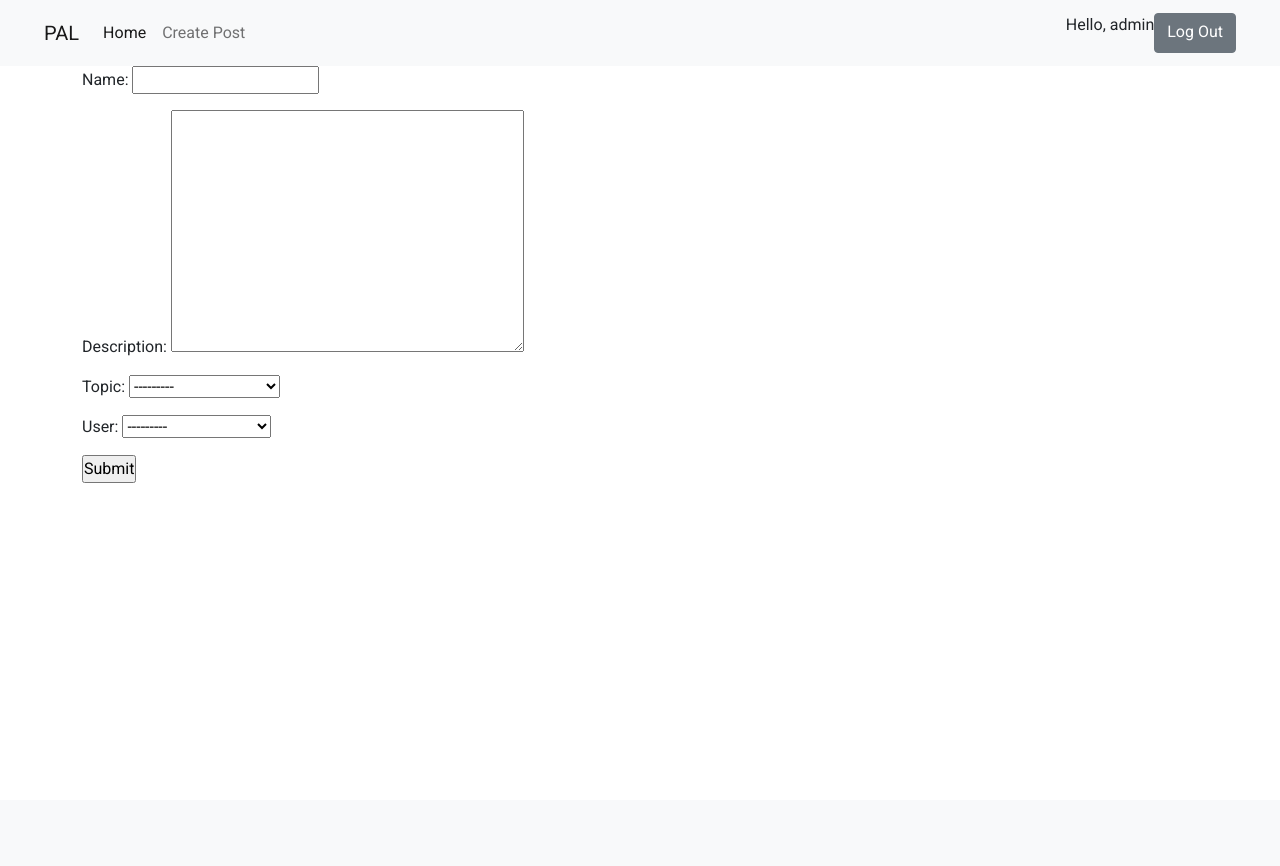
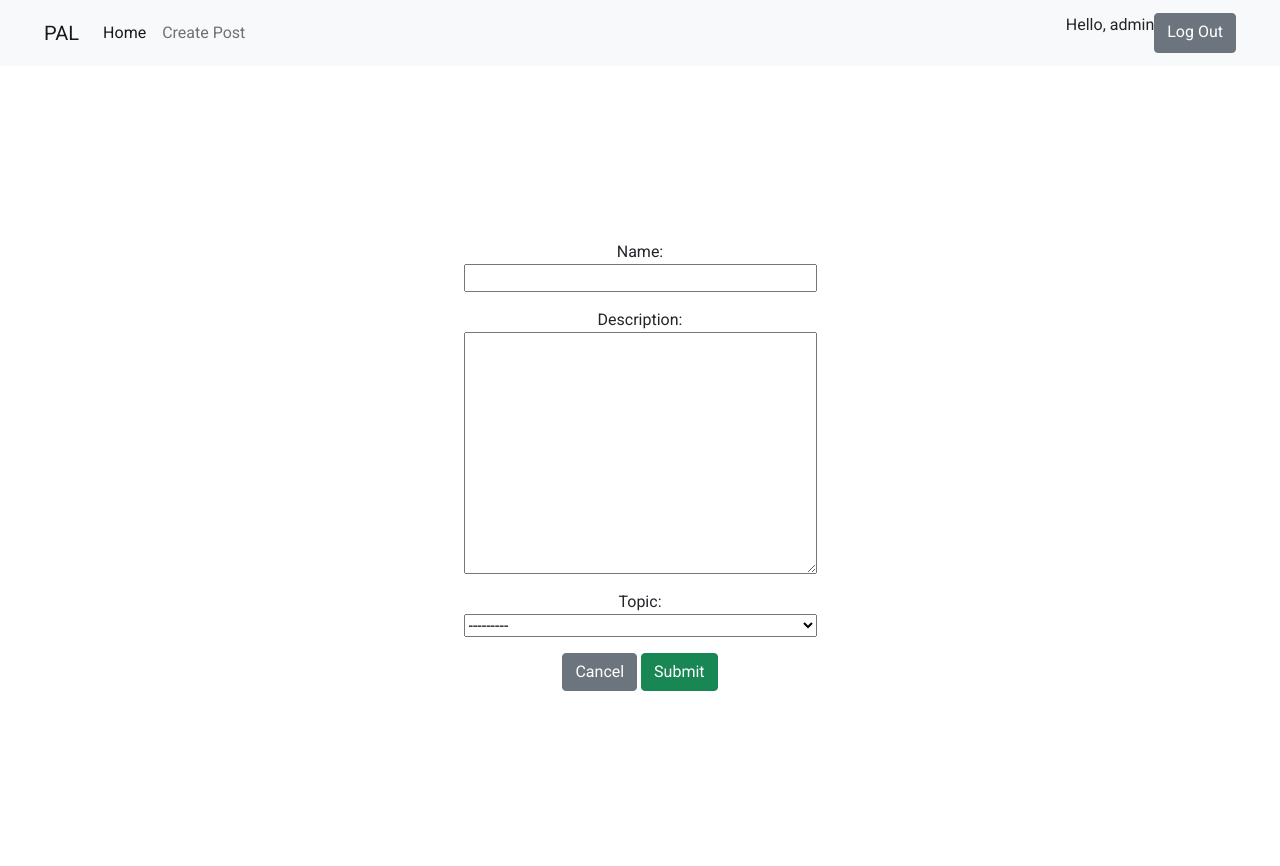
Before and after one commit to vladblk/G608-WebAppProgramming1, a Django app: page /create-post/ in a window 1280 px wide. Before the commit the page ends 483 px from the top, so only its background shows below. Run offline with Django 4.2, Linux system fonts and the light colour scheme; a user stored in the database is signed in; data comes from the database, SQL or seed files in the repository; both versions use the stored data as it was after the commit.

Commit message:
initial create post form design and changes to view

```diff
--- a/PAL - final project/pal/posts/forms.py
+++ b/PAL - final project/pal/posts/forms.py
@@ -6,4 +6,4 @@ class PostForm(ModelForm):
 
     class Meta:
         model = Post
-        fields = '__all__'
+        fields = ['name', 'description', 'topic',]
--- a/PAL - final project/pal/posts/templates/posts/post_form.html
+++ b/PAL - final project/pal/posts/templates/posts/post_form.html
@@ -2,14 +2,21 @@
 
 {% block content %}
 
-<form action="" method="POST">
-    {% csrf_token %}
+<div class="wrapper">
+    <div class="form__container">
+        <form action="" method="POST" id="postForm">
+            {% csrf_token %}
 
-    {{ form.as_p }}
+            {{ form }}
 
-    <input type="hidden" name="next" value="{{ request.GET.next }}">
+            <input type="hidden" name="next" value="{{ request.GET.next }}">
 
-    <input type="submit" value="Submit">
-</form>
+            <div class="btn-container">
+                <a href="{% url 'posts:index' %}" class="btn btn-secondary">Cancel</a>
+                <input type="submit" value="Submit" class="btn btn-success">
+            </div>
+        </form>
+    </div>
+</div>
 
 {% endblock content %}
--- a/PAL - final project/pal/posts/views.py
+++ b/PAL - final project/pal/posts/views.py
@@ -31,9 +31,9 @@ def post(request, pk):
         return redirect('posts:post', pk=post.id)
 
     context = {
-    'post': post,
-    'comments': comments
-  }
+        'post': post,
+        'comments': comments
+    }
 
     return render(request, 'posts/post.html', context)
 
@@ -46,7 +46,10 @@ def create_post(request):
         form = PostForm(request.POST)
 
         if form.is_valid():
-            form.save()
+            post = form.save(commit=False)
+            post.user = request.user
+
+            post.save()
 
             return redirect('posts:index')
 
--- a/PAL - final project/pal/static/styles/base.css
+++ b/PAL - final project/pal/static/styles/base.css
@@ -6,10 +6,6 @@
     box-sizing: border-box;
 }
 
-/* html {
-    font-size: 62.5%;
-} */
-
 body {
     font-family: 'Roboto', sans-serif;
 }
--- a/PAL - final project/pal/static/styles/main.css
+++ b/PAL - final project/pal/static/styles/main.css
@@ -18,3 +18,24 @@
 .navbar {
     padding: .8rem 2rem;
 }
+
+.wrapper {
+    width: 100%;
+    height: 100vh;
+
+    display: flex;
+    justify-content: center;
+    align-items: center;
+}
+
+#postForm {
+    display: flex;
+    flex-direction: column;
+    justify-content: center;
+    align-items: center;
+}
+
+#id_name, #id_description, #id_topic {
+    width: 100%;
+    margin-bottom: 1rem;
+}
--- a/PAL - final project/pal/templates/navbar.html
+++ b/PAL - final project/pal/templates/navbar.html
@@ -25,7 +25,7 @@
             <a class="nav-link active" aria-current="page" href="{% url 'posts:index' %}">Home</a>
           </li>
           <li class="nav-item">
-            <a class="nav-link" href="#">Create Post</a>
+            <a class="nav-link" href="{% url 'posts:create-post' %}">Create Post</a>
           </li>
         </ul>
 
```
Also changed, not shown: PAL - final project/pal/db.sqlite3, PAL - final project/pal/templates/main.html (line endings or trailing spaces).
